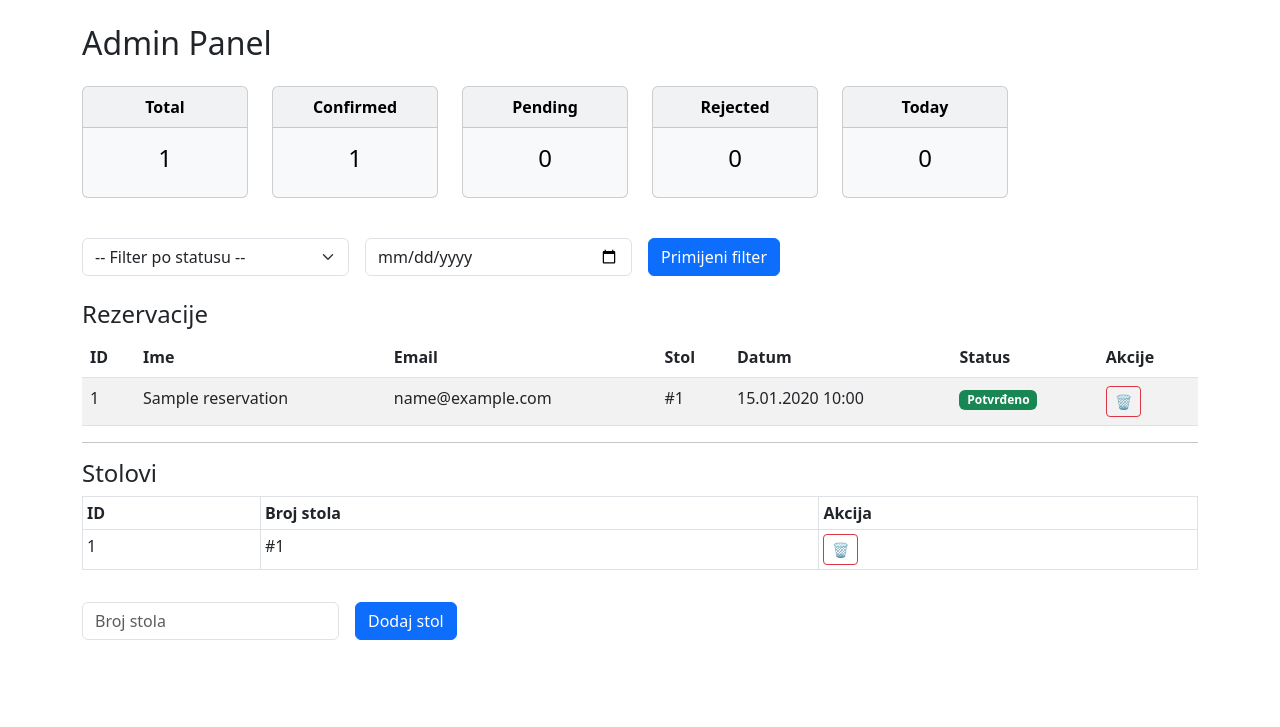
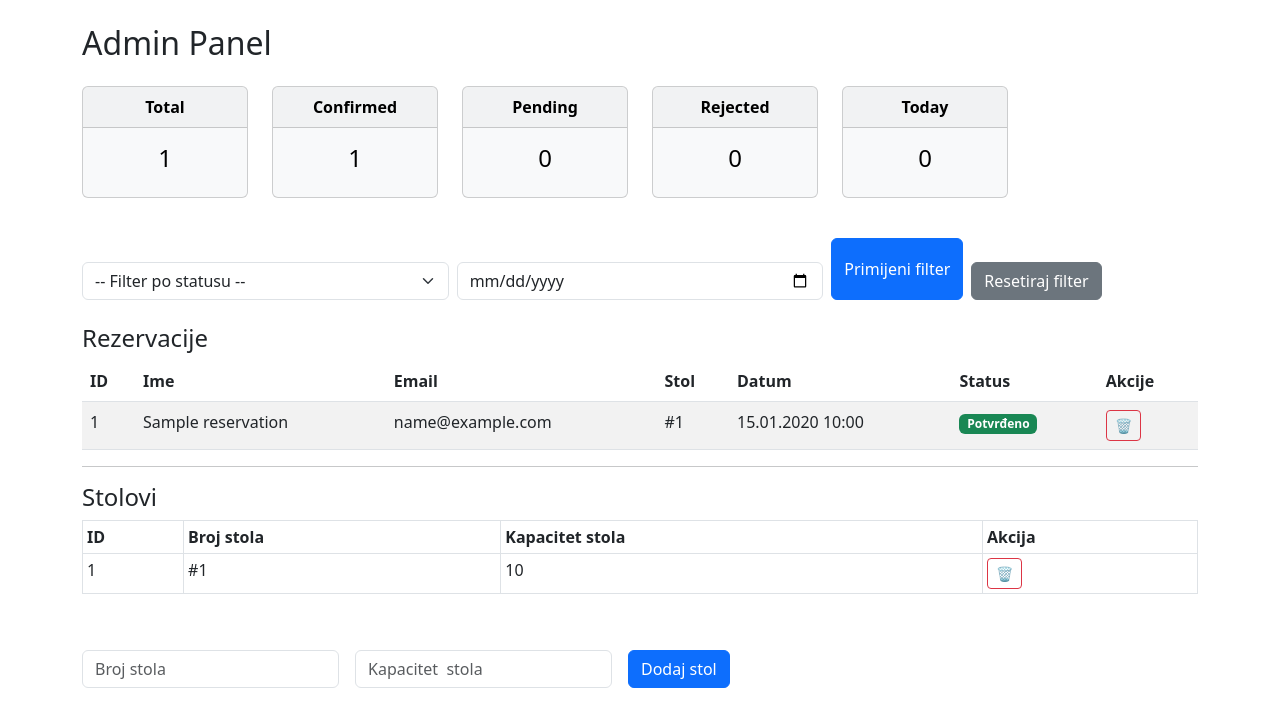
Before and after one commit to nnizic/flask_restaurant_reservation, a Flask app: page /admin in a window 1280 px wide. Shown: the part 56-783 px from the top of the page. Run offline with Flask 3, Linux system fonts and the light colour scheme; a user stored in the database is signed in; tables that the repository leaves empty hold one stand-in row (values such as "Sample post").

Commit message:
izmjene admin dashboard

```diff
--- a/app/models.py
+++ b/app/models.py
@@ -16,7 +16,7 @@ class Admin(db.Model, UserMixin):
     def set_password(self, password):
         self.password_hash = generate_password_hash(password)
 
-    def check_password_hash(self, password):
+    def check_password(self, password):
         return check_password_hash(self.password_hash, password)
 
 
--- a/app/routes.py
+++ b/app/routes.py
@@ -147,7 +147,7 @@ def add_table():
     return redirect(url_for("admin"))
 
 
-@app.route("/admin/delete_-table/<int:table_id>", methods=["POST"])
+@app.route("/admin/delete_table/<int:table_id>", methods=["POST"])
 def delete_table(table_id):
     table = Table.query.get_or_404(table_id)
     if table.reservations:
--- a/app/templates/admin.html
+++ b/app/templates/admin.html
@@ -18,8 +18,8 @@
 </div>
 
 <!-- Filter -->
-<form class="row g-3 mb-4" method="GET" action="{{ url_for('admin') }}">
-  <div class="col-md-3">
+<form class="row g-2 mb-4 align-items-end" method="GET" action="{{ url_for('admin') }}">
+  <div class="col-md-4">
     <select name="status" class="form-select">
       <option value="">-- Filter po statusu --</option>
       <option value="pending" {% if request.args.get('status') == 'pending' %}selected{% endif %}>Na čekanju</option>
@@ -27,11 +27,12 @@
       <option value="rejected" {% if request.args.get('status') == 'rejected' %}selected{% endif %}>Odbijene</option>
     </select>
   </div>
-  <div class="col-md-3">
+  <div class="col-md-4">
     <input type="date" name="date" value="{{ request.args.get('date', '') }}" class="form-control">
   </div>
-  <div class="col-md-3">
+  <div class="col-md-4 d-flex gap-2">
     <button class="btn btn-primary" type="submit">Primijeni filter</button>
+    <a href="{{ url_for('admin') }}" class="btn btn-secondary mt-4">Resetiraj filter</a>
   </div>
 </form>
 
@@ -68,8 +69,8 @@
       </td>
       <td>
         {% if res.status == 'pending' %}
-          <a href="{{ url_for('confirm_reservation', reservation_id=res.id) }}" class="btn btn-sm btn-success">✅</a>
-          <a href="{{ url_for('reject_reservation', reservation_id=res.id) }}" class="btn btn-sm btn-danger">❌</a>
+          <a href="{{ url_for('confirm_email', reservation_id=res.id) }}" class="btn btn-sm btn-success">✅</a>
+          <a href="{{ url_for('reject_email', reservation_id=res.id) }}" class="btn btn-sm btn-danger">❌</a>
         {% endif %}
         <a href="{{ url_for('delete_reservation', reservation_id=res.id) }}" class="btn btn-sm btn-outline-danger"
            onclick="return confirm('Sigurno želiš obrisati ovu rezervaciju?')">🗑</a>
@@ -88,6 +89,7 @@
     <tr>
       <th>ID</th>
       <th>Broj stola</th>
+      <th>Kapacitet stola</th>
       <th>Akcija</th>
     </tr>
   </thead>
@@ -96,6 +98,7 @@
     <tr>
       <td>{{ table.id }}</td>
       <td>#{{ table.number }}</td>
+      <td>{{ table.capacity }}</td>
       <td>
         <a href="{{ url_for('delete_table', table_id=table.id) }}" class="btn btn-sm btn-outline-danger"
            onclick="return confirm('Obrisati stol? Ako ima rezervacije, to neće biti moguće.')">🗑</a>
@@ -106,12 +109,15 @@
 </table>
 
 <!-- Dodaj stol -->
-<form class="row g-3 mt-3" method="POST" action="{{ url_for('add_table') }}">
+<form class="row g-3 mt-3 align-items-end" method="POST" action="{{ url_for('add_table') }}">
   <div class="col-auto">
     <input type="number" name="number" class="form-control" placeholder="Broj stola" required>
   </div>
   <div class="col-auto">
-    <button type="submit" class="btn btn-primary mb-3">Dodaj stol</button>
+    <input type="number" name="capacity" class="form-control" placeholder="Kapacitet  stola" required>
+  </div>
+  <div class="col-auto">
+    <button type="submit" class="btn btn-primary mt-4">Dodaj stol</button>
   </div>
 </form>
 
```
Also changed, not shown: app/templates/index.html (+19 -6 lines), app/templates/reserve.html (+9 -12 lines).
